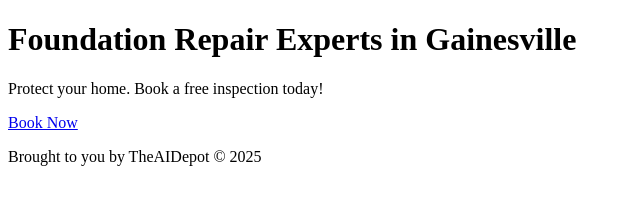
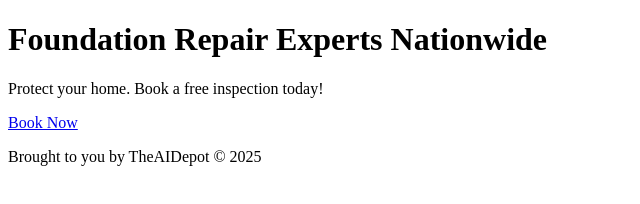
Before and after one commit to TheAIDepot/foundation-landing, a plain HTML site: page public/index.html in a window 1280 px wide. Shown: the whole page, without its empty margins (0-640 px from the left). Drawn offline with Linux system fonts and the light colour scheme.

Commit message:
Update index.html

```diff
--- a/public/index.html
+++ b/public/index.html
@@ -8,7 +8,7 @@
 </head>
 <body>
   <header>
-    <h1>Foundation Repair Experts in Gainesville</h1>
+    <h1>Foundation Repair Experts Nationwide</h1>
     <p>Protect your home. Book a free inspection today!</p>
   </header>
 
```
